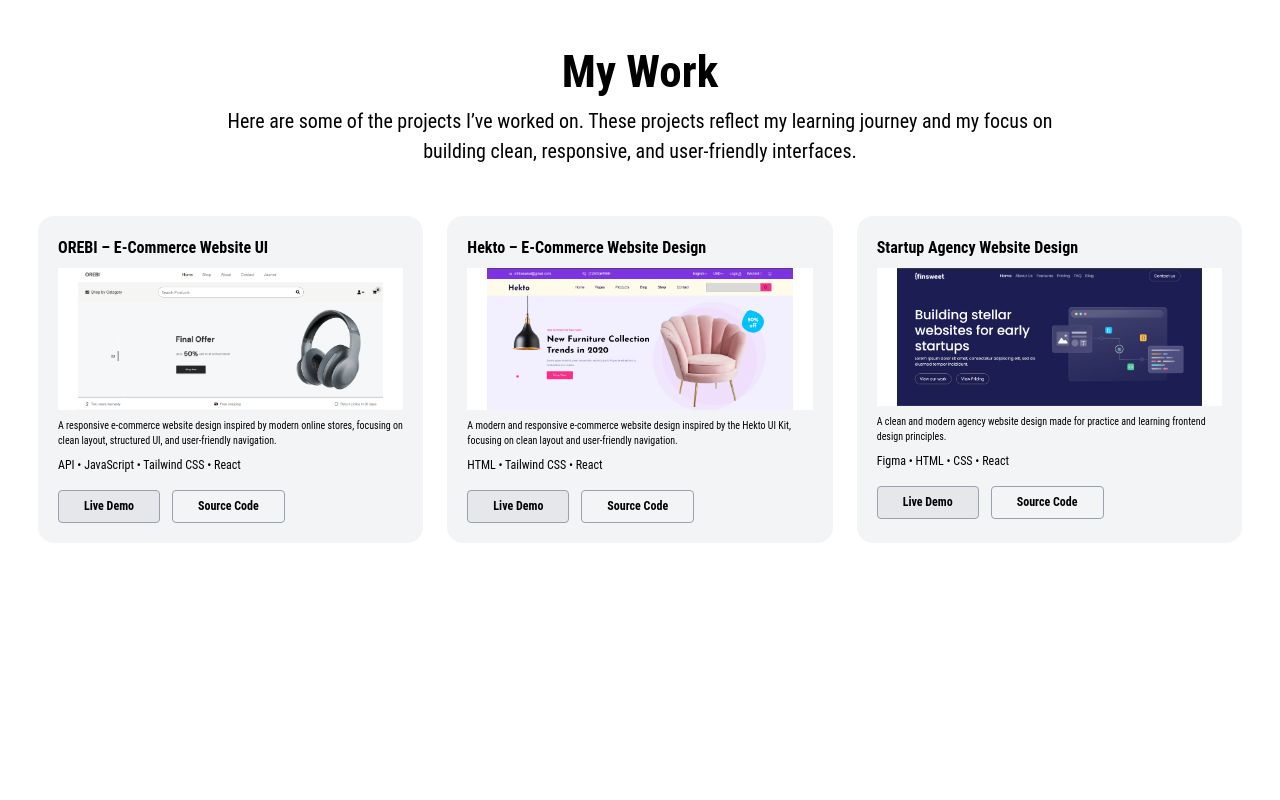
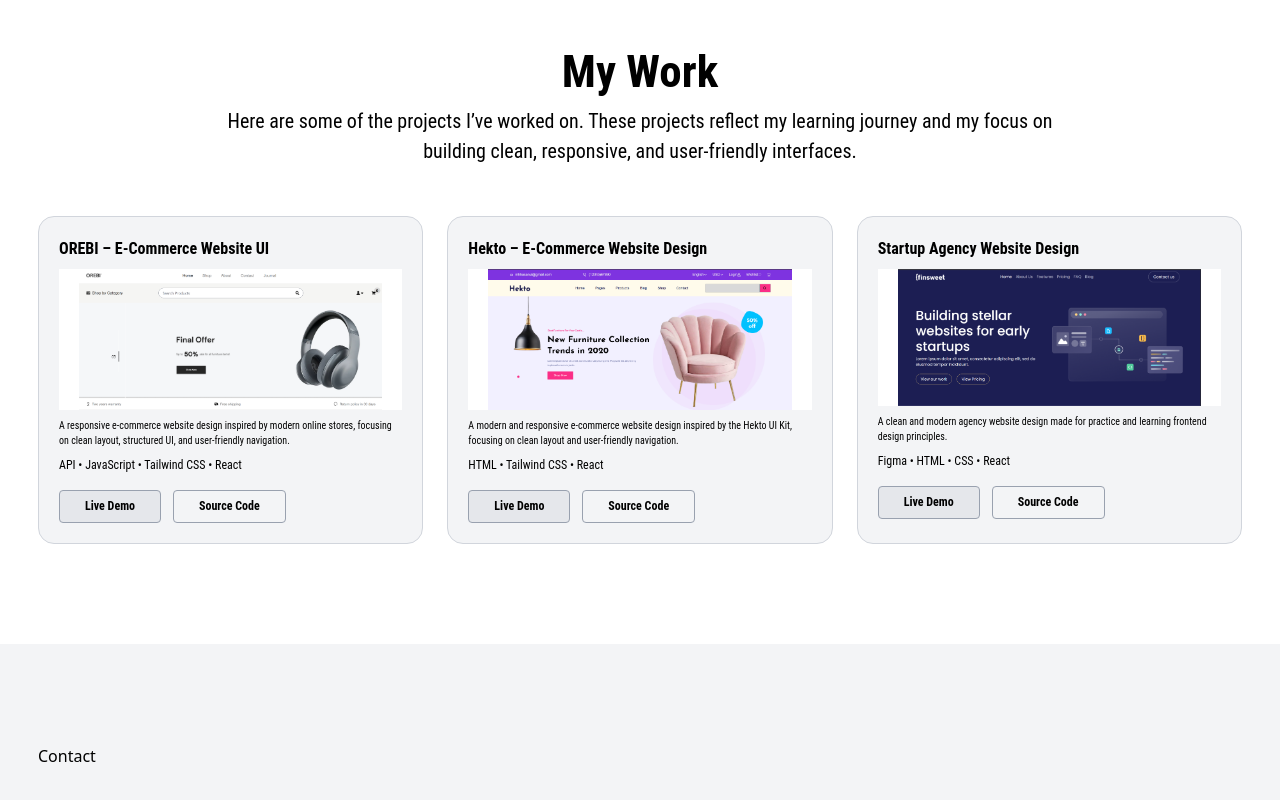
Before and after one commit to tamanna180906/my-portfolio, a React (Vite) app: page / in a window 1280 px wide. Shown: the part 1450-2250 px from the top of the page. Before the commit the page ends 2093 px from the top, so only its background shows below. Built offline with nearby package versions, Linux system fonts and the light colour scheme.

Commit message:
add contact

```diff
--- a/src/App.jsx
+++ b/src/App.jsx
@@ -4,6 +4,7 @@ import Navbar from './components/Navbar'
 import Banner from './components/Banner'
 import Work from './components/Work'
 import About from './components/About'
+import Contact from './components/Contact'
 
 function App() {
 
@@ -13,6 +14,7 @@ function App() {
      <Banner/>
      <About/>
      <Work/>
+     <Contact/>
     </>
   )
 }
--- /dev/null
+++ b/src/components/Contact.jsx
@@ -0,0 +1,14 @@
+import React from 'react'
+import Container from './Container'
+
+function Contact() {
+    return (
+        <div className='bg-gray-100 py-[100px]'>
+            <Container>
+                Contact
+            </Container>
+        </div>
+    )
+}
+
+export default Contact
--- a/src/components/Work.jsx
+++ b/src/components/Work.jsx
@@ -16,7 +16,7 @@ function Work() {
           </p>
         </div>
         <div className='pt-[50px] flex justify-between'>
-          <div className='w-[32%] p-5 bg-gray-100 rounded-2xl'>
+          <div className='w-[32%] p-5 bg-gray-100 border border-gray-300 rounded-2xl'>
             <h2 className='font-rc text-[16px] font-bold'>OREBI – E-Commerce Website UI</h2>
             <div className='bg-white mt-2'>
               <img src={ecom1} className='rounded-2xl px-5'></img>
@@ -29,7 +29,7 @@ function Work() {
               <a href='https://github.com/tamanna180906/last-project' className="btn pt-[6px] pb-[7px] px-[25px] border border-gray-400 rounded font-rc text-[12px] font-bold">Source Code</a>
             </div>
           </div>
-          <div className='w-[32%] p-5 bg-gray-100 rounded-2xl'>
+          <div className='w-[32%] p-5 bg-gray-100 border border-gray-300  rounded-2xl'>
             <h2 className='font-rc text-[16px] font-bold'>Hekto – E-Commerce Website Design</h2>
             <div className='bg-white mt-2'>
               <img src={ecom2} className='rounded-2xl px-5'></img>
@@ -42,7 +42,7 @@ function Work() {
               <a className="btn pt-[6px] pb-[7px] px-[25px] border border-gray-400 rounded font-rc text-[12px] font-bold">Source Code</a>
             </div>
           </div>
-          <div className='w-[32%] p-5 bg-gray-100 rounded-2xl'>
+          <div className='w-[32%] p-5 bg-gray-100 border border-gray-300  rounded-2xl'>
             <h2 className='font-rc text-[16px] font-bold'>Startup Agency Website Design</h2>
             <div className='bg-white mt-2'>
               <img src={cerryf} className='rounded-2xl px-5'></img>
```
